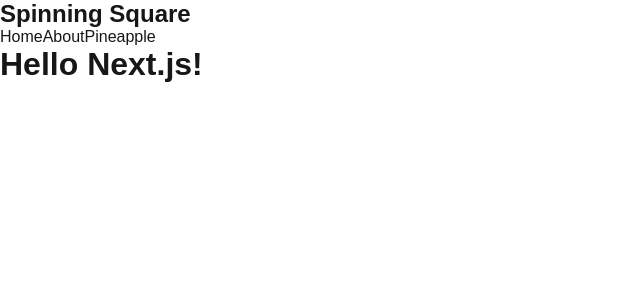
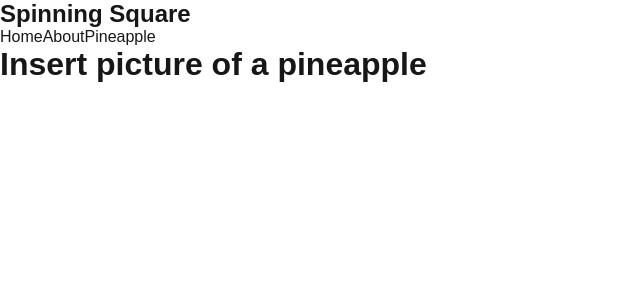
Before and after one commit to githubMasterSpark/spinning-square, a Next.js app: page /pineapple in a window 1280 px wide. Shown: the top 300 px of the page, without its empty margins (0-640 px from the left). Built offline with nearby package versions, Linux system fonts and the light colour scheme.

Commit message:
does this actually deploy anything

```diff
--- a/src/app/components/navbar.js
+++ b/src/app/components/navbar.js
@@ -7,7 +7,7 @@ export default function Navbar() {
             <h1>Spinning Square</h1>
             <Link href="/">Home</Link>
             <Link href="/about">About</Link>
-            <Link href="/contact">Pineapple</Link>
+            <Link href="/pineapple">Pineapple</Link>
         </nav>
     );
 }
--- a/src/app/pineapple/page.js
+++ b/src/app/pineapple/page.js
@@ -1,3 +1,3 @@
 export default function Pineapple() {
-    return <h1>Hello Next.js!</h1>
+    return <h1>Insert picture of a pineapple</h1>
   }
```
